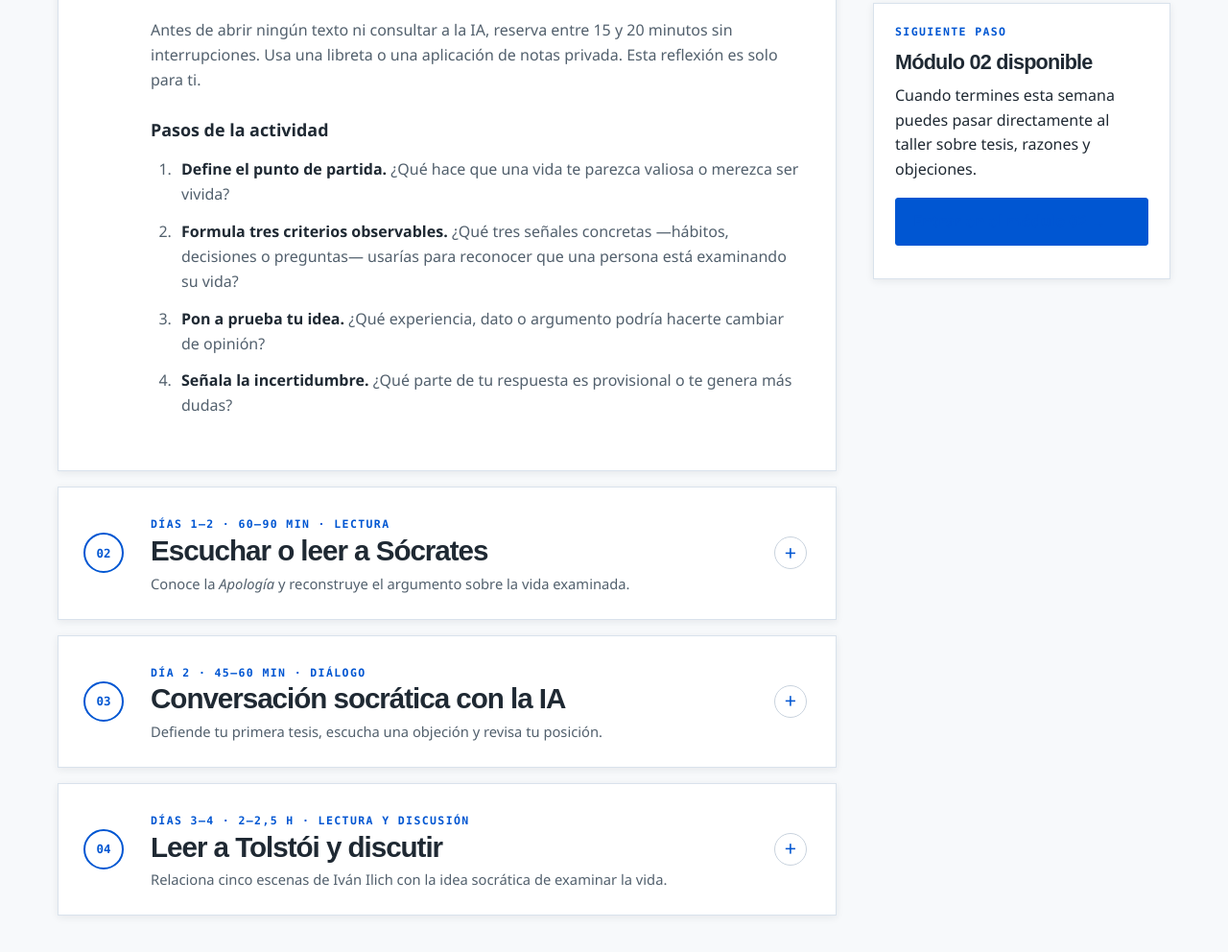
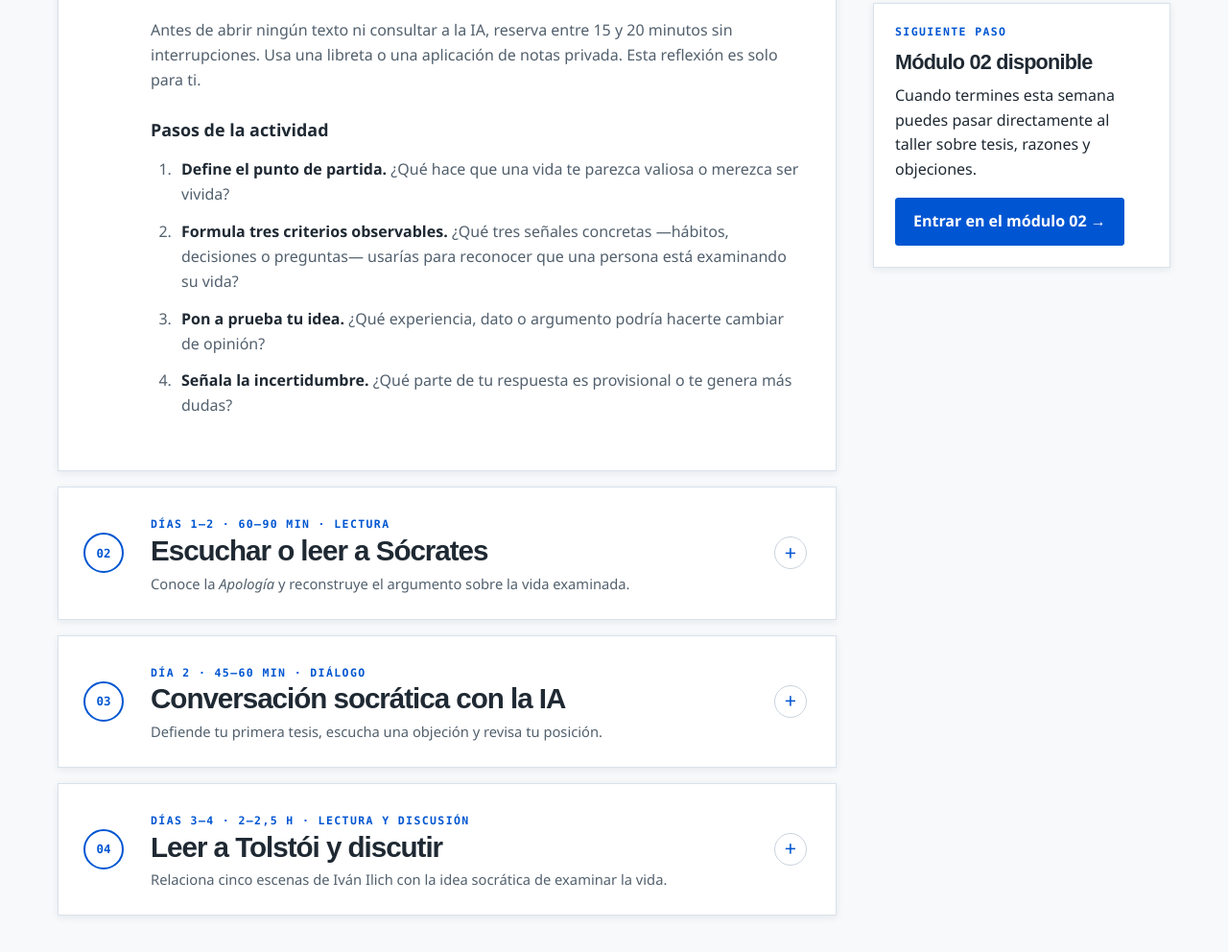
Before and after one commit to aarnal80/MasterFIA, a plain HTML site: page modulo-1.html in a window 1280 px wide. Shown: the part 961-1953 px from the top of the page at 96% size. Drawn offline with Linux system fonts and the light colour scheme.

Commit message:
Fix module 2 link and button contrast

```diff
--- a/assets/masterfia.css
+++ b/assets/masterfia.css
@@ -213,7 +213,7 @@ summary { cursor: pointer; color: var(--brand); }
 .side-column { display: grid; gap: 16px; position: sticky; top: 20px; }
 .side-card { padding: 22px; border: 1px solid var(--line); background: var(--paper); box-shadow: var(--shadow); }
 .side-card h3 { margin-bottom: 10px; color: var(--ink); font: 700 1.35rem/1.1 var(--display); letter-spacing: -.035em; }
-.side-card > a:not(.outline-link) { display: block; margin: 12px 0; color: var(--brand); text-decoration: none; }
+.side-card > a:not(.outline-link):not(.button) { display: block; margin: 12px 0; color: var(--brand); text-decoration: none; }
 .side-card ul { padding-left: 20px; color: var(--muted); }
 .locked-card { border-color: #bfd2ef; background: #f3f7fd; }
 
```
Also changed, not shown: modulo-2.html (+1 -1 lines).
